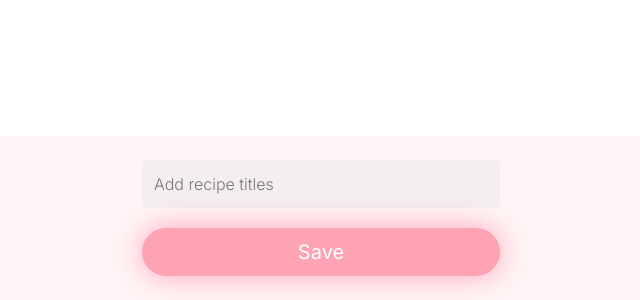
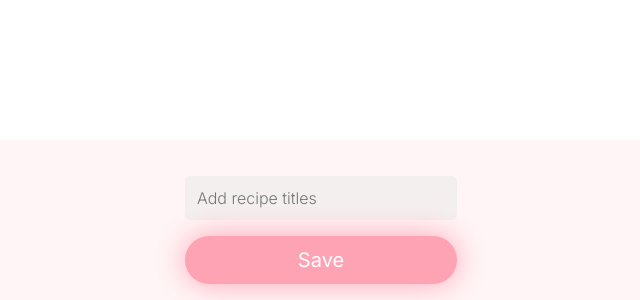
Before and after one commit to Luxa23/capstone-project, a Next.js app: page /new-recipe in a window 1280 px wide. Shown: the part 500-800 px from the top of the page, without its empty margins (319-959 px from the left). Built offline with nearby package versions, Linux system fonts and the light colour scheme.

Commit message:
Fixed css in form

```diff
--- a/components/RecipeForm.js
+++ b/components/RecipeForm.js
@@ -30,7 +30,6 @@ export default function RecipeForm() {
           <StyledInput
             required
             type="text"
-            size="30"
             minLength={2}
             maxLength={100}
             placeholder="Add recipe titles"
--- a/components/StyledComponents/StyledButton.js
+++ b/components/StyledComponents/StyledButton.js
@@ -7,9 +7,8 @@ const StyledButton = styled.button`
   font-size: 20px;
   font-weight: 500;
   color: #ffffff;
-  border-radius: 50px;
+  border-radius: 999px;
   padding: 0.75rem;
-  margin: 0.3rem 1rem 1.5rem;
   box-shadow: 0 0 30px var(--secondary-color);
 `;
 
--- a/components/StyledComponents/StyledForm.js
+++ b/components/StyledComponents/StyledForm.js
@@ -3,13 +3,20 @@ import styled from 'styled-components';
 const StyledForm = styled.form`
   background: #fff5f6;
   display: grid;
-  grid-template-rows: 1fr 1fr;
-  justify-content: center;
+  height: 10rem;
+  justify-items: center;
   align-content: end;
-  row-gap: 10px;
+  row-gap: 1rem;
   position: fixed;
   bottom: 0;
-  width: 100vw;
+  left: 0;
+  right: 0;
+  padding: 1rem;
+
+  & button,
+  & input {
+    width: 17rem;
+  }
 `;
 
 export default StyledForm;
--- a/components/StyledComponents/StyledInput.js
+++ b/components/StyledComponents/StyledInput.js
@@ -9,7 +9,6 @@ const StyledInput = styled.input`
   font-size: 16px;
   font-weight: 300;
   color: #666666;
-  margin: 1.5rem 1rem 0.3rem;
 `;
 
 export default StyledInput;
```
